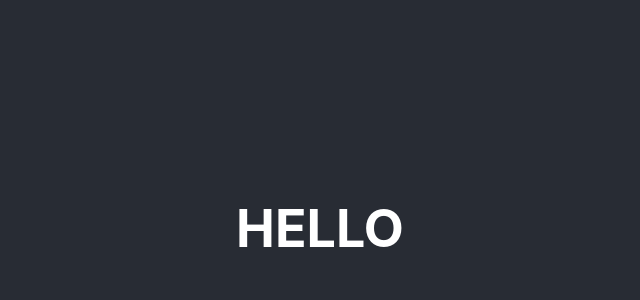
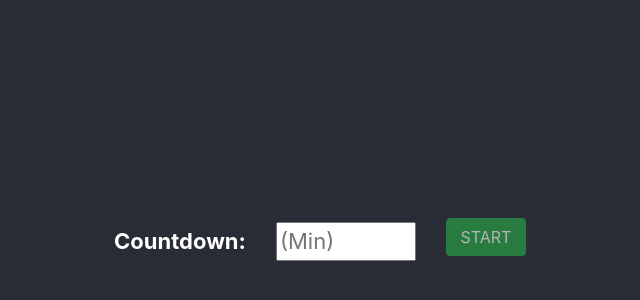
Before and after one commit to rperezga/countdowntimer, a React (Create React App) app: page / in a window 1280 px wide. Shown: the part 172-472 px from the top of the page, without its empty margins (320-960 px from the left). Built offline with nearby package versions, Linux system fonts and the light colour scheme.

Commit message:
Initialize component added

```diff
--- a/public/index.html
+++ b/public/index.html
@@ -2,42 +2,26 @@
 <html lang="en">
   <head>
     <meta charset="utf-8" />
-    <link rel="icon" href="%PUBLIC_URL%/favicon.ico" />
+    <link rel="icon" href="%PUBLIC_URL%/img/timer.png" />
+
+    <link rel="stylesheet" href="https://stackpath.bootstrapcdn.com/bootstrap/4.5.0/css/bootstrap.min.css" integrity="sha384-9aIt2nRpC12Uk9gS9baDl411NQApFmC26EwAOH8WgZl5MYYxFfc+NcPb1dKGj7Sk" crossorigin="anonymous">
+
     <meta name="viewport" content="width=device-width, initial-scale=1" />
     <meta name="theme-color" content="#000000" />
     <meta
-      name="description"
-      content="Web site created using create-react-app"
+      name="Amazing countdown timer"
+      content="Amazing timer"
     />
-    <link rel="apple-touch-icon" href="%PUBLIC_URL%/logo192.png" />
-    <!--
-      manifest.json provides metadata used when your web app is installed on a
-      user's mobile device or desktop. See https://developers.google.com/web/fundamentals/web-app-manifest/
-    -->
-    <link rel="manifest" href="%PUBLIC_URL%/manifest.json" />
-    <!--
-      Notice the use of %PUBLIC_URL% in the tags above.
-      It will be replaced with the URL of the `public` folder during the build.
-      Only files inside the `public` folder can be referenced from the HTML.
 
-      Unlike "/favicon.ico" or "favicon.ico", "%PUBLIC_URL%/favicon.ico" will
-      work correctly both with client-side routing and a non-root public URL.
-      Learn how to configure a non-root public URL by running `npm run build`.
-    -->
-    <title>React App</title>
+    <title>Countdown Timer</title>
   </head>
   <body>
     <noscript>You need to enable JavaScript to run this app.</noscript>
     <div id="root"></div>
-    <!--
-      This HTML file is a template.
-      If you open it directly in the browser, you will see an empty page.
 
-      You can add webfonts, meta tags, or analytics to this file.
-      The build step will place the bundled scripts into the <body> tag.
+    <script src="https://code.jquery.com/jquery-3.5.1.slim.min.js" integrity="sha384-DfXdz2htPH0lsSSs5nCTpuj/zy4C+OGpamoFVy38MVBnE+IbbVYUew+OrCXaRkfj" crossorigin="anonymous"></script>
+    <script src="https://cdn.jsdelivr.net/npm/popper.js@1.16.0/dist/umd/popper.min.js" integrity="sha384-Q6E9RHvbIyZFJoft+2mJbHaEWldlvI9IOYy5n3zV9zzTtmI3UksdQRVvoxMfooAo" crossorigin="anonymous"></script>
+    <script src="https://stackpath.bootstrapcdn.com/bootstrap/4.5.0/js/bootstrap.min.js" integrity="sha384-OgVRvuATP1z7JjHLkuOU7Xw704+h835Lr+6QL9UvYjZE3Ipu6Tp75j7Bh/kR0JKI" crossorigin="anonymous"></script>
 
-      To begin the development, run `npm start` or `yarn start`.
-      To create a production bundle, use `npm run build` or `yarn build`.
-    -->
   </body>
 </html>
--- a/src/App.js
+++ b/src/App.js
@@ -1,12 +1,13 @@
 import React from 'react';
-import logo from './logo.svg';
 import './App.css';
+
+import Main from './components/Main'
 
 function App() {
   return (
     <div className="App">
       <header className="App-header">
-        <h1>HELLO</h1>
+        <Main />
       </header>
     </div>
   );
--- /dev/null
+++ b/src/components/Initialize.js
@@ -0,0 +1,73 @@
+import React from 'react';
+
+class Initialize extends React.Component {
+
+    constructor() {
+        super();
+        this.state = {
+            startBtnDisabled: true,
+            started: false,
+            minutes: ''
+        };
+    }
+
+    handleChange = (event) => {
+        event.target.id === 'minutes' && this.setState({ minutes: event.target.value }, () => {
+            this.state.minutes > 0 ? this.setState({ startBtnDisabled: false }) : this.setState({ startBtnDisabled: true })
+            this.state.minutes.length === 0 && this.setState({ minutes: 0 })
+        });
+    }
+
+    handleStart = () => {
+        this.setState({ started: true })
+        console.log('Tengo que empezar a contar')
+    }
+
+    handleClear = () => {
+        this.setState({
+            startBtnDisabled: true,
+            started: false,
+            minutes: ''
+        })
+    }
+
+    render() {
+        return (
+            <div>
+                <div style={{ marginTop: 30 }}>
+                    <label style={{ fontSize: 22 }}><strong>Countdown: </strong></label>
+                    <input
+                        id='minutes'
+                        type='number'
+                        placeholder='(Min)'
+                        value={this.state.minutes}
+                        style={{ marginLeft: 30, fontSize: 22, width: 140 }}
+                        onChange={this.handleChange}
+                    />
+                    {this.state.started ?
+                        <button
+                            type='button'
+                            className='btn btn-danger'
+                            style={{ marginLeft: 30, marginTop: -10, width: 80 }}
+                            onClick={this.handleClear}
+                        >
+                            CLEAR
+                        </button>
+                        :
+                        <button
+                            type='button'
+                            className='btn btn-success'
+                            style={{ marginLeft: 30, marginTop: -10, width: 80 }}
+                            disabled={this.state.startBtnDisabled}
+                            onClick={this.handleStart}
+                        >
+                            START
+                        </button>
+                    }
+                </div>
+            </div>
+        )
+    }
+}
+
+export default Initialize;
--- /dev/null
+++ b/src/components/Main.js
@@ -0,0 +1,29 @@
+import React from 'react';
+
+import Initialize from './Initialize';
+
+
+
+class Main extends React.Component {
+
+    constructor() {
+        super();
+        this.state = {
+            firstRun: true,
+            disabled: true,
+
+            minutes: 0,
+            seconds: 0
+        };
+    }
+
+    render() {
+        return (
+            <React.Fragment>
+                <Initialize />
+            </React.Fragment>
+        )
+    }
+}
+
+export default Main;
```
Also changed, not shown: public/img/timer.png (added).
